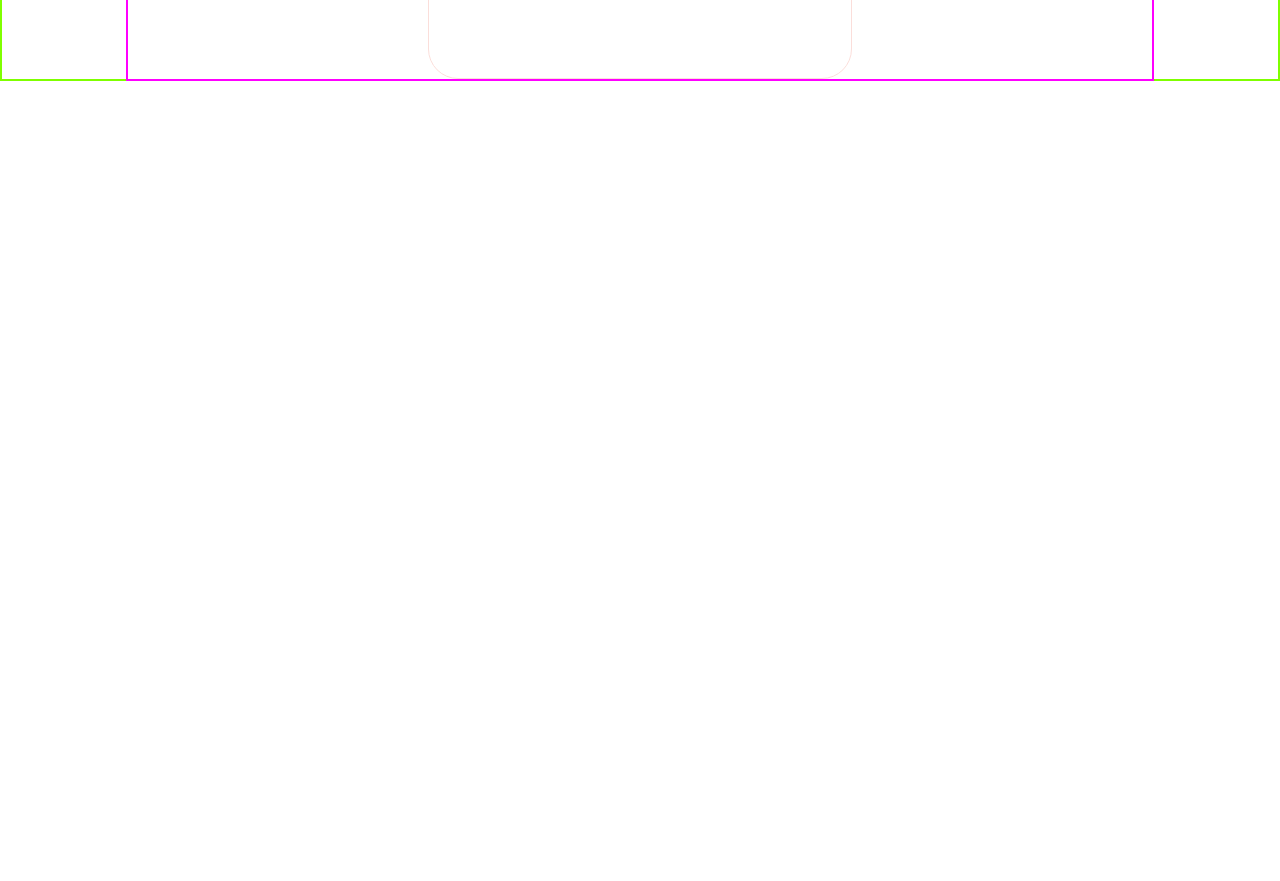
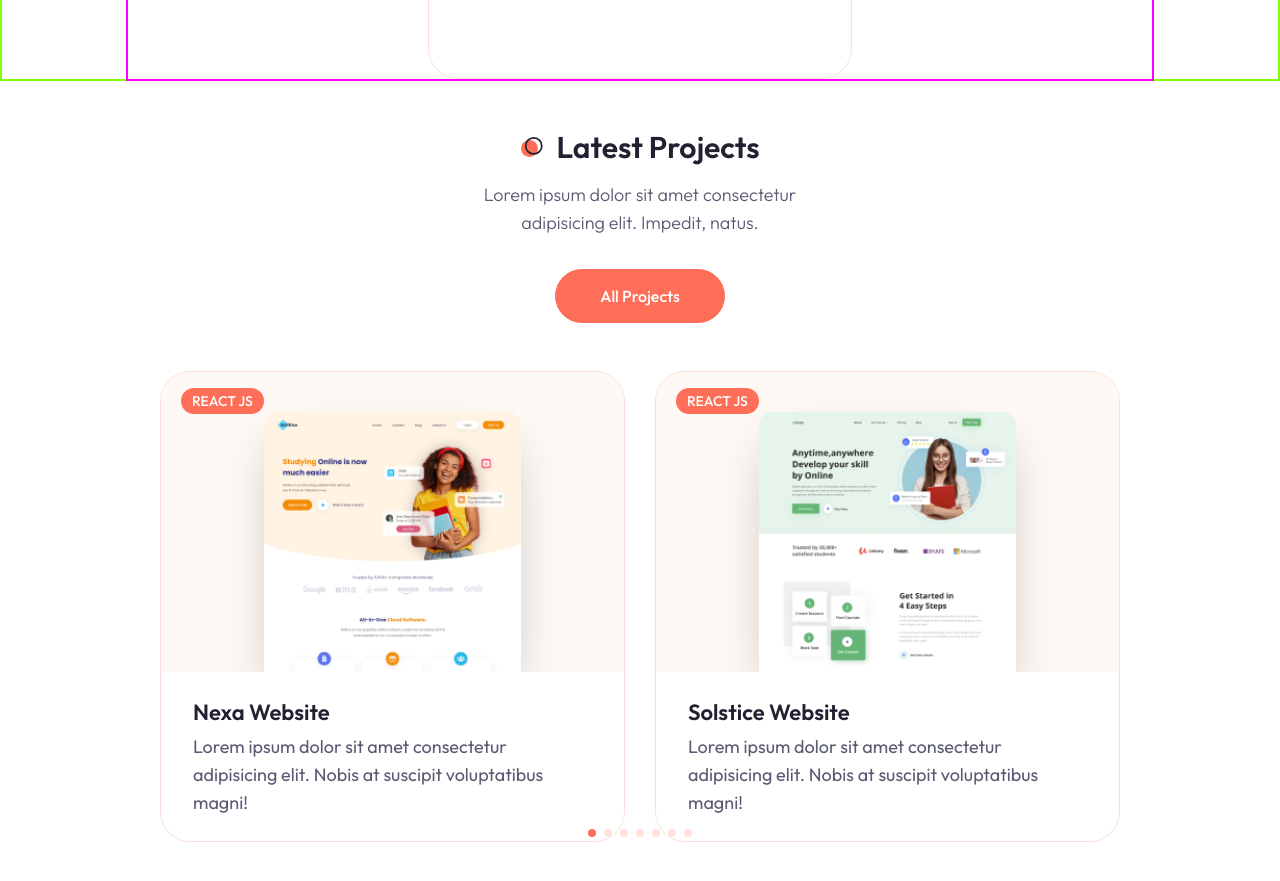
Before and after one commit to astaba/hello_ab_portfolio, a Next.js app: page / in a window 1280 px wide. Shown: the part 2640-3521 px from the top of the page. Built offline with nearby package versions, Linux system fonts and the light colour scheme.

Commit message:
Work component

```diff
--- a/src/app/globals.css
+++ b/src/app/globals.css
@@ -77,22 +77,26 @@
 }
 
 .h2 {
-  @apply text-4xl font-bold
+  @apply text-4xl font-bold;
 }
 .h3 {
-  @apply text-3xl font-bold
+  @apply text-3xl font-bold;
 }
 .h4 {
-  @apply text-[22px] font-semibold
+  @apply text-[22px] font-semibold;
 }
 .subtitle {
   @apply text-lg font-light text-muted-foreground mb-8 max-w-[490px] mx-auto;
 }
 .section-title {
-  @apply relative flex w-max items-center justify-between gap-x-3 text-3xl font-semibold before:size-[24px] before:bg-dots-light before:bg-center before:bg-no-repeat before:dark:bg-dots-dark
+  @apply relative flex w-max items-center justify-between gap-x-3 text-3xl font-semibold before:size-[24px] before:bg-dots-light before:bg-center before:bg-no-repeat before:dark:bg-dots-dark;
 }
 .badge {
-  @apply flex h-[68px] w-[200px] items-center gap-x-4 rounded-[10px] bg-white p-4 shadow-2xl backdrop-blur-[10px]
+  @apply flex h-[68px] w-[200px] items-center gap-x-4 rounded-[10px] bg-white p-4 shadow-2xl backdrop-blur-[10px];
+}
+.swiper-horizontal > .section-pagination-bullets .swiper-pagination-bullet,
+.swiper-pagination-horizontal.swiper-pagination-bullets .swiper-pagination-bullet {
+  @apply bg-primary;
 }
 
 .test-XXX {
--- a/src/app/page.tsx
+++ b/src/app/page.tsx
@@ -1,6 +1,7 @@
 import About from "@/components/About";
 import Hero from "@/components/Hero";
 import Services from "@/components/Services";
+import Work from "@/components/Work";
 
 export default function Home() {
   return (
@@ -8,6 +9,7 @@
       <Hero />
       <About />
       <Services />
+      <Work />
     </main>
   );
 }
--- a/src/components/About.tsx
+++ b/src/components/About.tsx
@@ -191,7 +191,7 @@
                             (item, i) => {
                               const { company, role, years } = item as QlfyExpeData;
                               return (
-                                <div className="flex gap-x-8 group">
+                                <div key={i} className="flex gap-x-8 group">
                                   <div className="h-[84px] w-[1px] ml-2 bg-border relative">
                                     <div className="size-[11px] rounded-full bg-primary absolute -left-[5px] group-hover:translate-y-[84px] transition-all duration-500" />
                                   </div>
@@ -218,7 +218,7 @@
                             (item, i) => {
                               const { university, qualification, years } = item as QlfyEducData;
                               return (
-                                <div className="flex gap-x-8 group">
+                                <div key={i} className="flex gap-x-8 group">
                                   <div className="h-[84px] w-[1px] ml-2 bg-border relative">
                                     <div className="size-[11px] rounded-full bg-primary absolute -left-[5px] group-hover:translate-y-[84px] transition-all duration-500" />
                                   </div>
--- /dev/null
+++ b/src/components/ProjectCard.tsx
@@ -0,0 +1,55 @@
+import React from "react";
+import Link from "next/link";
+import Image from "next/image";
+import { Github, Link2Icon } from "lucide-react";
+
+import { Card, CardHeader } from "./ui/card";
+import { Badge } from "./ui/badge";
+import type { Project } from "./Work";
+
+type ProjectCardProps = {
+  project: Project;
+};
+
+const ProjectCard: React.FC<ProjectCardProps> = ({ project }) => {
+  console.log(project);
+  return (
+    <Card className="group overflow-hidden relative">
+      <CardHeader className="p-0">
+        <div className="relative w-full h-[300px] bg-tertiary flex justify-center items-center overflow-hidden dark:bg-secondary/40 xl:bg-project-bg-light xl:dark:bg-project-bg-dark xl:bg-[110%] xl:bg-no-repeat">
+          <Image
+            className="absolute bottom-0 shadow-2xl"
+            src={project.image}
+            width={257}
+            height={250}
+            alt=""
+            priority
+          />
+          <div className="flex gap-x-4">
+            <Link
+              href={project.link}
+              className="bg-secondary size-[54px] rounded-full flex justify-center items-center scale-0 opacity-0 transition-all duration-200 group-hover:scale-100 group-hover:opacity-100"
+            >
+              <Link2Icon className="text-white" />
+            </Link>
+            <Link
+              href={project.github}
+              className="bg-secondary size-[54px] rounded-full flex justify-center items-center scale-0 opacity-0 transition-all duration-200 group-hover:scale-100 group-hover:opacity-100"
+            >
+              <Github className="text-white" />
+            </Link>
+          </div>
+        </div>
+      </CardHeader>
+      <div className="h-full px-8 py-6">
+        <Badge className="uppercase text-sm font-medium mb-2 absolute top-4 left-5">
+          {project.category}
+        </Badge>
+        <h4 className="h4 mb-1">{project.name}</h4>
+        <p className="text-muted-foreground text-lg">{project.description}</p>
+      </div>
+    </Card>
+  );
+};
+
+export default ProjectCard;
--- /dev/null
+++ b/src/components/Work.tsx
@@ -0,0 +1,135 @@
+"use client";
+
+import Link from "next/link";
+import "swiper/css";
+import "swiper/css/pagination";
+import { Swiper, SwiperSlide } from "swiper/react";
+import { Pagination } from "swiper/modules";
+
+import { Button } from "./ui/button";
+import ProjectCard from "./ProjectCard";
+
+export type Project = {
+  image: string;
+  category: string;
+  name: string;
+  description: string;
+  link: string;
+  github: string;
+};
+
+const projectData = [
+  {
+    image: "/work/3.png",
+    category: "react js",
+    name: "Nexa Website",
+    description:
+      "Lorem ipsum dolor sit amet consectetur adipisicing elit. Nobis at suscipit voluptatibus magni!",
+    link: "/",
+    github: "/",
+  },
+  {
+    image: "/work/4.png",
+    category: "react js",
+    name: "Solstice Website",
+    description:
+      "Lorem ipsum dolor sit amet consectetur adipisicing elit. Nobis at suscipit voluptatibus magni!",
+    link: "/",
+    github: "/",
+  },
+  {
+    image: "/work/1.png",
+    category: "next js",
+    name: "Evolve Website",
+    description:
+      "Lorem ipsum dolor sit amet consectetur adipisicing elit. Nobis at suscipit voluptatibus magni!",
+    link: "/",
+    github: "/",
+  },
+  {
+    image: "/work/3.png",
+    category: "next js",
+    name: "Ignite Website",
+    description:
+      "Lorem ipsum dolor sit amet consectetur adipisicing elit. Nobis at suscipit voluptatibus magni!",
+    link: "/",
+    github: "/",
+  },
+  {
+    image: "/work/4.png",
+    category: "next js",
+    name: "Envision Website",
+    description:
+      "Lorem ipsum dolor sit amet consectetur adipisicing elit. Nobis at suscipit voluptatibus magni!",
+    link: "/",
+    github: "/",
+  },
+  {
+    image: "/work/1.png",
+    category: "fullstack",
+    name: "Serenity Website",
+    description:
+      "Lorem ipsum dolor sit amet consectetur adipisicing elit. Nobis at suscipit voluptatibus magni!",
+    link: "/",
+    github: "/",
+  },
+  {
+    image: "/work/3.png",
+    category: "fullstack",
+    name: "Nova Website",
+    description:
+      "Lorem ipsum dolor sit amet consectetur adipisicing elit. Nobis at suscipit voluptatibus magni!",
+    link: "/",
+    github: "/",
+  },
+  {
+    image: "/work/2.png",
+    category: "fullstack",
+    name: "Zenith Website",
+    description:
+      "Lorem ipsum dolor sit amet consectetur adipisicing elit. Nobis at suscipit voluptatibus magni!",
+    link: "/",
+    github: "/",
+  },
+];
+
+const Work = () => {
+  return (
+    <section className="relative mb-12 xl:mb-48">
+      <div className="container">
+        <div className="max-w-[400px] mx-auto text-center mb-12 flex flex-col justify-center items-center xl:mx-0 xl:text-left xl:h-[400px] xl:items-start">
+          <h2 className="section-title mb-4">Latest Projects</h2>
+          <p className="subtitle mb-8">
+            Lorem ipsum dolor sit amet consectetur adipisicing elit. Impedit,
+            natus.
+          </p>
+          <Link href="/projects">
+            <Button>All Projects</Button>
+          </Link>
+        </div>
+        <div className="right-0 top-0 xl:max-w-[1000px] xl:absolute">
+          <Swiper
+            className="h-[480px]"
+            slidesPerView={1}
+            spaceBetween={30}
+            breakpoints={{
+              640: {
+                slidesPerView: 2,
+              },
+            }}
+            modules={[Pagination]}
+            pagination={{ clickable: true }}
+          >
+            {projectData.map((item, i) => (
+              <SwiperSlide key={i}>
+                <ProjectCard project={item} />
+              </SwiperSlide>
+            ))}
+          </Swiper>
+        </div>
+      </div>
+    </section>
+  );
+};
+
+export default Work;
--- a/tailwind.config.ts
+++ b/tailwind.config.ts
@@ -82,6 +82,8 @@
         "dots-dark": "url(/dots-dark.svg)",
         "about-shape-light": "url(/about/shape-light.svg)",
         "about-shape-dark": "url(/about/shape-dark.svg)",
+        "project-bg-light": "url(/work/project-bg-light.png)",
+        "project-bg-dark": "url(/work/project-bg-dark.png)",
       },
     },
   },
```
